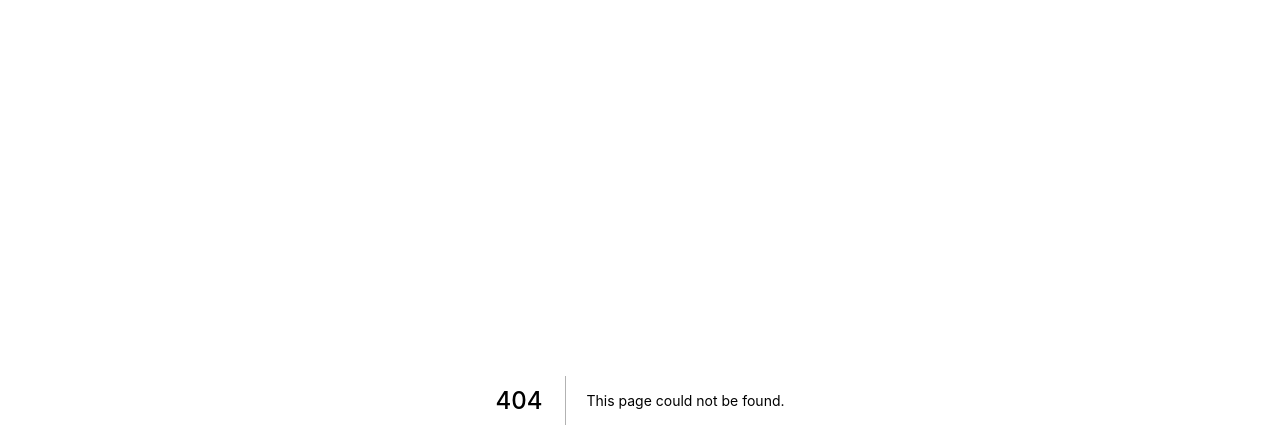
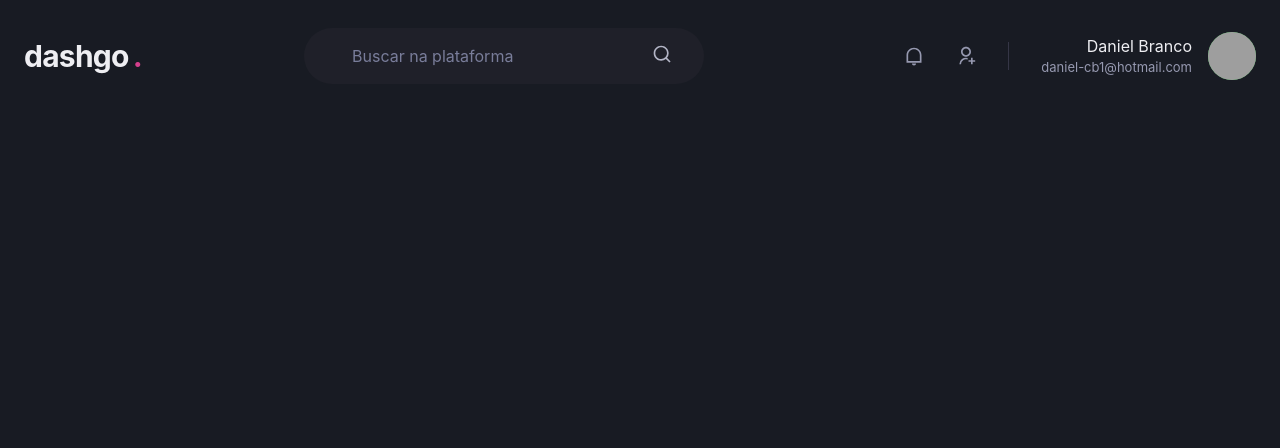
Before and after one commit to danielcbranco/dashgo, a Next.js app: page /dashboard in a window 1280 px wide. Before the commit this address had no page. Shown: the top 448 px of the page. Built offline with nearby package versions, Linux system fonts and the light colour scheme; grey boxes are pictures that could not be loaded.

Commit message:
quarto commit

```diff
--- a/package.json
+++ b/package.json
@@ -16,7 +16,8 @@
     "framer-motion": "^4.1.17",
     "next": "11.0.1",
     "react": "17.0.2",
-    "react-dom": "17.0.2"
+    "react-dom": "17.0.2",
+    "react-icons": "^4.2.0"
   },
   "devDependencies": {
     "@types/node": "^16.3.3",
--- /dev/null
+++ b/src/components/Header.tsx
@@ -0,0 +1,86 @@
+import { Flex, Text, Input, Icon, HStack, Box, Avatar } from '@chakra-ui/react'
+import { RiNotificationLine, RiSearchLine, RiUserAddLine } from 'react-icons/ri'
+
+export function Header() {
+	return (
+		<Flex
+			as="header"
+			w="100%"
+			maxWidth={1480}
+			h="20"
+			mx="auto"
+			mt="4"
+			px="6"
+			align="center"
+		>
+
+			<Text
+				fontSize="3xl"
+				fontWeight="bold"
+				letterSpacing="tight"
+				w="64"
+			>
+				dashgo
+				<Text
+					as="span"
+					color="pink.500"
+					ml="1"
+				>.
+				</Text>
+			</Text>
+			<Flex
+				as="label"
+				flex="1"
+				py="4"
+				px="8"
+				ml="6"
+				maxWidth={400}
+				alignSelf="center"
+				color="gray.200"
+				position="relative"
+				bg="gray.800"
+				borderRadius="full"
+			>
+				<Input
+					color="gray.50"
+					variant="unstyled"
+					px="4"
+					mr="4"
+					placeholder="Buscar na plataforma"
+					_placeholder={{ color: 'gray.400' }}
+				/>
+
+				<Icon as={RiSearchLine} fontSize="20" />
+			</Flex>
+
+			<Flex
+				align="center"
+				ml="auto"
+			>
+				<HStack
+					spacing="8"
+					mx="8"
+					pr="8"
+					py="1"
+					color="gray.300"
+					borderRightWidth={1}
+					borderColor="gray.700"
+				>
+					<Icon as={RiNotificationLine} fontSize="20" />
+					<Icon as={RiUserAddLine} fontSize="20" />
+				</HStack>
+
+				<Flex align="center">
+					<Box mr="4" textAlign="right">
+						<Text>Daniel Branco</Text>
+						<Text color="gray.300" fontSize="small">
+							daniel-cb1@hotmail.com
+						</Text>
+					</Box>
+
+					< Avatar size="md" name="Daniel Branco" src="https://github.com/danielcbranco.png" />
+				</Flex>
+			</Flex>
+		</Flex>
+	)
+}
--- /dev/null
+++ b/src/pages/dashboard.tsx
@@ -0,0 +1,7 @@
+import { Header } from "../components/Header";
+
+export default function Dashboard() {
+	return (
+		<Header />
+	)
+}
```
Also changed, not shown: src/components/Form/Input.tsx (indentation only), src/pages/_document.tsx (indentation only), 1 other file (tests, documents, lock files or other folders).
